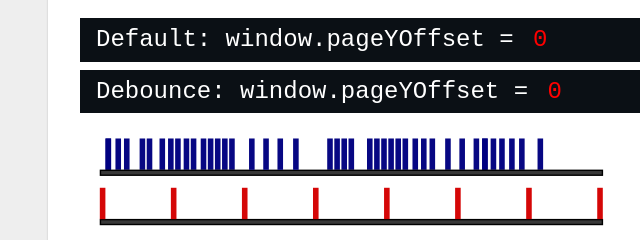
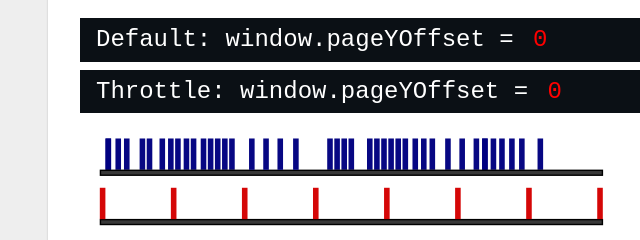
Before and after one commit to gennadiy1970/debouncing_et_el, a plain HTML site: page html/throttling.html in a window 1280 px wide. Shown: the part 702-942 px from the top of the page, 0-640 px from the left. Drawn offline with nearby package versions, Linux system fonts and the light colour scheme.

Commit message:
fix word throttling

```diff
--- a/html/throttling.html
+++ b/html/throttling.html
@@ -40,7 +40,7 @@ window.addEventListener('scroll', _.throttle(updateData, 100))
         </div>
         <h4>Demo</h4>
             <div class="code">Default: window.pageYOffset = <span class="getScrollYN  get"></span></div>
-            <div class="code">Debounce: window.pageYOffset = <span class="getScrollYD  get"></span></div>
+            <div class="code">Throttle: window.pageYOffset = <span class="getScrollYD  get"></span></div>
         <div class="img-wrp">
             <img src="../img/throttling.svg" alt="throttling">
         </div>
```
